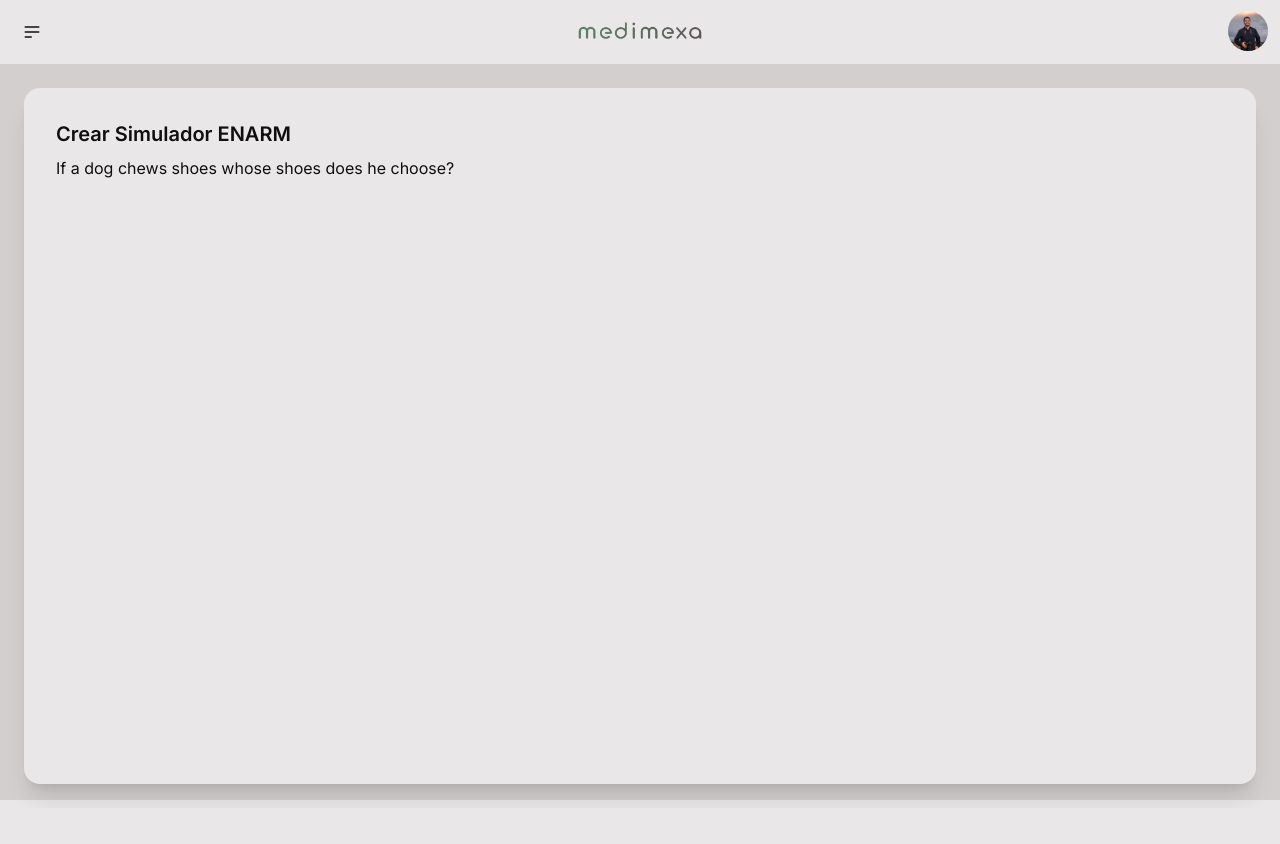
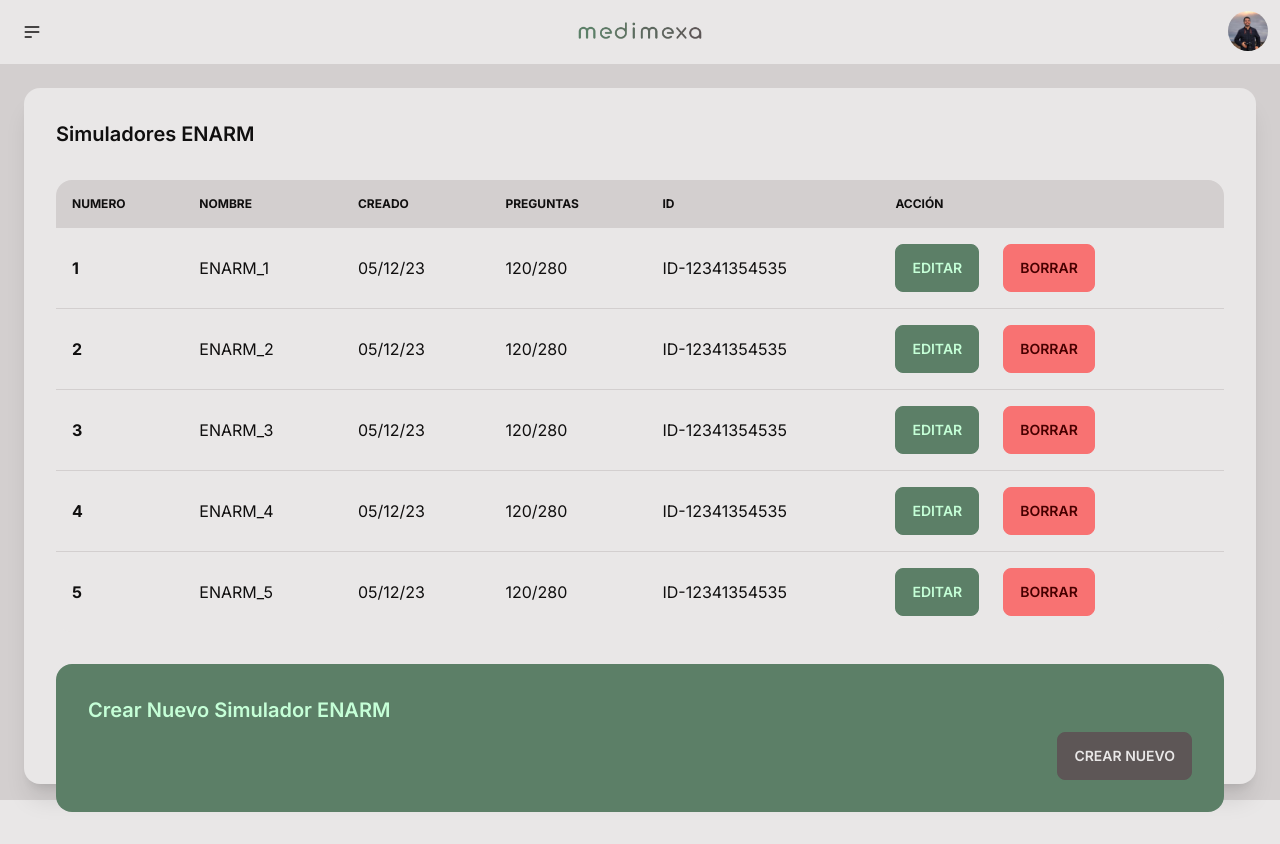
Before and after one commit to JaennPB/medimexa-admin, a Next.js app: page / in a window 1280 px wide. Before the commit the page ends 808 px from the top, so only its background shows below. Built offline with nearby package versions, Linux system fonts and the light colour scheme.

Commit message:
crear tabla

```diff
--- /dev/null
+++ b/src/components/NewItemCard.tsx
@@ -0,0 +1,16 @@
+import React from "react";
+
+function NewItemCard() {
+  return (
+    <div className="card w-full mt-6 bg-primary text-primary-content mt">
+      <div className="card-body">
+        <h2 className="card-title">Crear Nuevo Simulador ENARM</h2>
+        <div className="card-actions justify-end">
+          <button className="btn">Crear Nuevo</button>
+        </div>
+      </div>
+    </div>
+  );
+}
+
+export default NewItemCard;
--- /dev/null
+++ b/src/components/Table.tsx
@@ -0,0 +1,39 @@
+import React from "react";
+
+const DUMY_DATA = ["ENARM_1", "ENARM_2", "ENARM_3", "ENARM_4", "ENARM_5"];
+
+function Table() {
+  return (
+    <div className="overflow-x-auto mt-6">
+      <table className="table w-full">
+        <thead>
+          <tr>
+            <th>Numero</th>
+            <th>Nombre</th>
+            <th>Creado</th>
+            <th>Preguntas</th>
+            <th>ID</th>
+            <th>Acción</th>
+          </tr>
+        </thead>
+        <tbody>
+          {DUMY_DATA.map((item, index) => (
+            <tr className="hover">
+              <th>{index + 1}</th>
+              <td>{item}</td>
+              <td>{"05/12/23"}</td>
+              <td>120/280</td>
+              <td>ID-12341354535</td>
+              <td>
+                <button className="btn btn-primary">Editar</button>
+                <button className="btn btn-error ml-6">Borrar</button>
+              </td>
+            </tr>
+          ))}
+        </tbody>
+      </table>
+    </div>
+  );
+}
+
+export default Table;
--- a/src/pages/index.tsx
+++ b/src/pages/index.tsx
@@ -1,5 +1,6 @@
-import LoginCard from "@/components/LoginCard";
 import NavBar from "@/components/NavBar";
+import NewItemCard from "@/components/NewItemCard";
+import Table from "@/components/Table";
 
 import { Inter } from "next/font/google";
 
@@ -11,9 +12,10 @@ export default function Home() {
       <NavBar />
       <div className="p-6 h-[93vh]">
         <div className="card bg-base-100 shadow-xl h-full ">
-          <div className="card-body">
-            <h2 className="card-title">Crear Simulador ENARM</h2>
-            <p>If a dog chews shoes whose shoes does he choose?</p>
+          <div className="card-body justify-around">
+            <h2 className="card-title">Simuladores ENARM</h2>
+            <Table />
+            <NewItemCard />
           </div>
         </div>
       </div>
```
